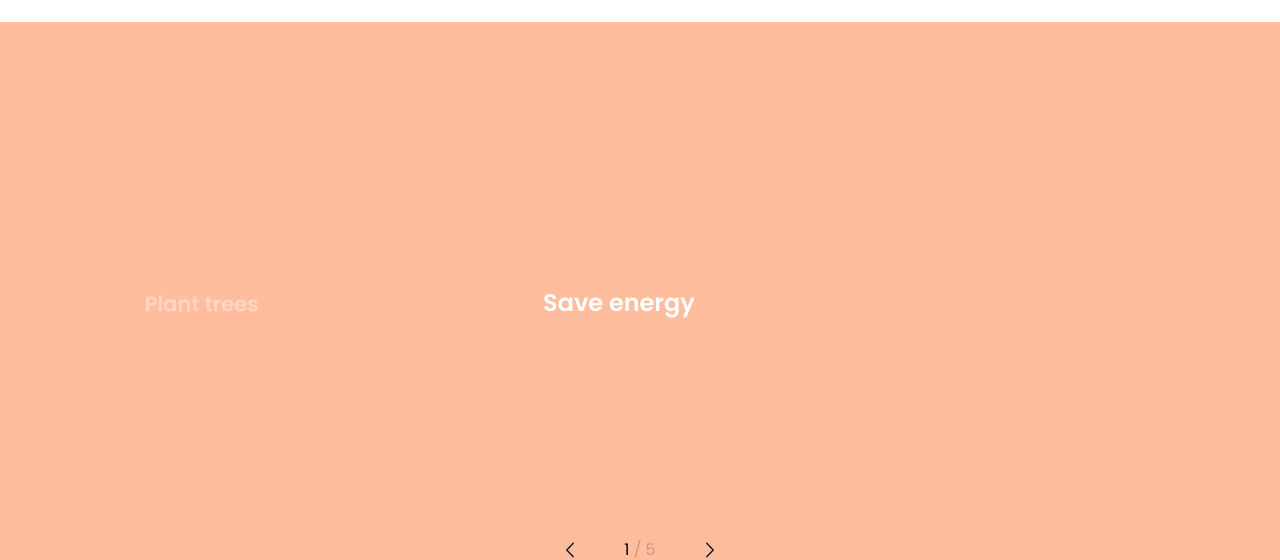
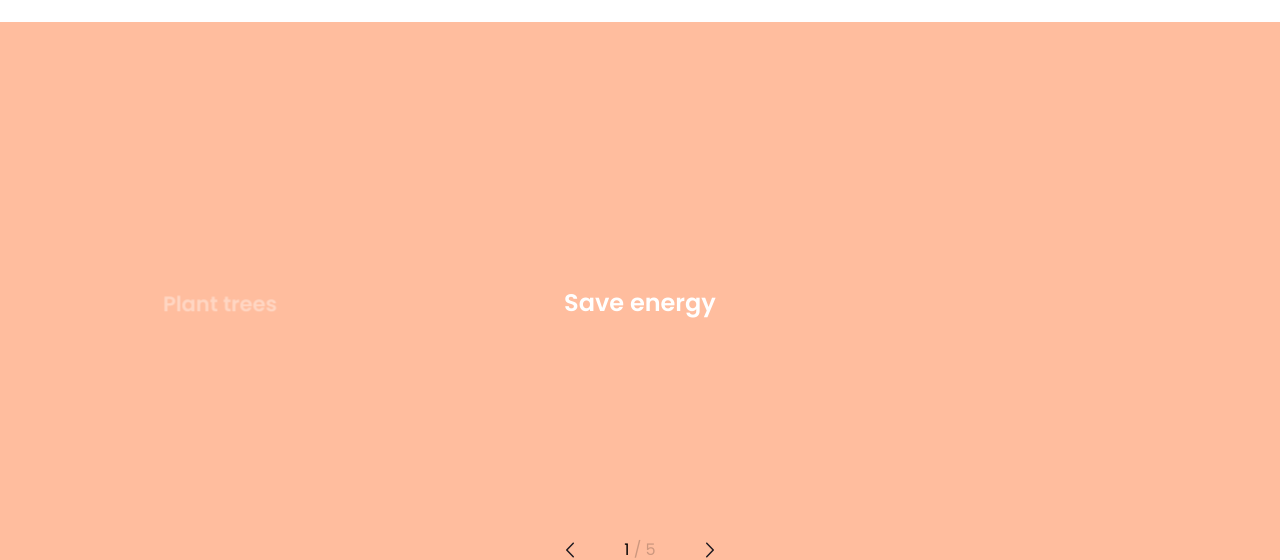
Before and after one commit to gducrash/testwebsite1, a React (Vite) app: page / in a window 1280 px wide. Shown: the part 3220-3780 px from the top of the page. Built offline with nearby package versions, Linux system fonts and the light colour scheme.

Commit message:
slider hotfix

```diff
--- a/src/components/general/Slider/Slider.module.scss
+++ b/src/components/general/Slider/Slider.module.scss
@@ -14,6 +14,7 @@
     display: flex;
 
     .slider-item {
+        @include flex(row, center);
         flex-shrink: 0;
         width: 80vw;
     }
--- a/src/components/general/Slider/Slider.tsx
+++ b/src/components/general/Slider/Slider.tsx
@@ -103,6 +103,7 @@ const Slider = (props: SliderProps) => {
 
     useResize(updateChildrenXStyle);
     useAnimationFrame(updateChildrenXStyle);
+    setTimeout(() => updateChildrenXStyle, 100);
 
     return (
         <>
```
